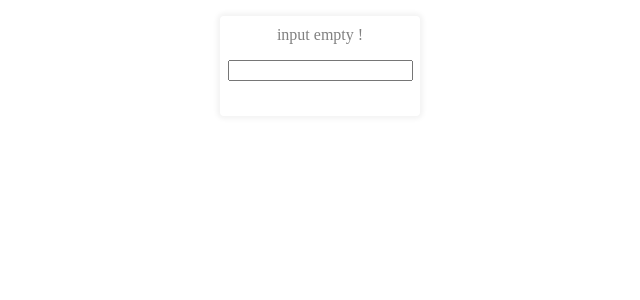
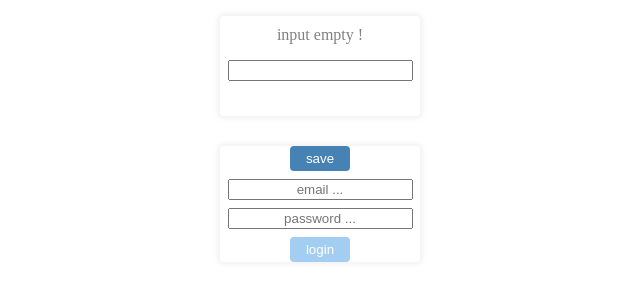
Before and after one commit to arefmokhtari/todo-react, a React (Create React App) app: page / in a window 1280 px wide. Shown: the top 300 px of the page, without its empty margins (320-960 px from the left). Built offline with nearby package versions, Linux system fonts and the light colour scheme.

Commit message:
add EmailForm !

```diff
--- a/src/App.css
+++ b/src/App.css
@@ -4,6 +4,11 @@
 .set-inputform {
     width: 200px;
     height: 100px;
+}
+.set-emailform {
+    width: 200px;
+    height: auto;
+    margin-top: 30px !important;
 }
 
 .input-class {
@@ -14,6 +19,7 @@
 .input-class>input {
     display: block;
     margin: auto;
+    margin-top: 8px;
     outline: none;
     text-align: center;
     color: gray;
@@ -21,3 +27,20 @@
 .input-class>input:focus{
     border: 2px solid gray;
 }
+
+.submit-btn {
+    background-color: steelblue;
+    color: white !important;
+    border: 0;
+    width: 60px;
+    height: 25px;
+    cursor: pointer;
+    border-radius: 4px;
+}
+.submit-btn:focus{
+    background-color: rgb(66, 146, 211);
+}
+.submit-btn:disabled{
+    background-color: rgb(164, 206, 241);
+    cursor: auto;
+}
--- a/src/App.js
+++ b/src/App.js
@@ -1,19 +1,49 @@
-
 
 import React, { useRef, useState } from 'react';
 import InputForm from './components/InputForm/InputForm';
 import './App.css';
+import EmailForm from './components/EmailForm/EmailForm';
 
 const App = () => {
     const input = useRef();
-    const [state, setState] = useState({textinput: ''});
+    const [state, setState] = useState({
+        textinput: '',
+        disablesubmit: true,
+        data: {email: '', password: ''},
+    });
 
     const onChangeInput = () => {
         const text = input.current.value;
-        setState({textinput: text});
+        const data = {... state};
+        data.textinput = text;
+        setState(data);
     }
-    return <InputForm {... {getinput: input, textinput:state.textinput, onchange: onChangeInput}}/>;
+    const checkEmailPassword = (email, password) => {
+        const emailText = email.current.value.trim();
+        const passwordText = password.current.value.trim();
+        if(emailText === state.data.email && passwordText === state.data.password)
+            alert('Login was successful !');
+        else alert('password or email is wrong !');
+    };
+    const saveEmailPassword = (email, password) => {
+        const emailText = email.current.value.trim();
+        const passwordText = password.current.value.trim();
+        if(/^[\w-\.]+@([\w-]+\.)+[\w-]{2,4}$/g.test(emailText))
+            if(passwordText.length !== 0){
+                const data = {... state};
+                data.data.email = emailText;
+                data.data.password = passwordText;
+                data.disablesubmit = false;
+                setState(data);
+                alert('saved !');
+            }else alert('password not entered !');
+        else alert('email is wrong');
+
+    }
+    return <>
+        <InputForm {... {getinput: input, textinput:state.textinput, onchange: onChangeInput}}/>
+        <EmailForm {... {disablesubmit: state.disablesubmit, save: saveEmailPassword, check: checkEmailPassword}}/>
+    </>;
 }
 
-
 export default App;
--- a/src/components/EmailForm/EmailForm.js
+++ b/src/components/EmailForm/EmailForm.js
@@ -2,10 +2,19 @@
 
 
 import React from 'react';
+import { useRef } from 'react';
+import Wrapper from '../hoc/Wrapper';
 
 
-const EmailForm = () => {
+const EmailForm = props => {
+    const [email, password] = [useRef(), useRef()];
 
+    return <>
+        <input type={'submit'} className='submit-btn' value={'save'} disabled={!props.disablesubmit} onClick={props.save.bind(this, email, password)}/>
+        <input type={'text'} placeholder={'email ...'} ref={email}/>
+        <input type={'text'} placeholder={'password ...'} ref={password}/>
+        <input type={'submit'} className='submit-btn' value={'login'} disabled={props.disablesubmit} onClick={props.check.bind(this, email, password)}/>
+    </>;
 }
 
-export default EmailForm;
+export default Wrapper(EmailForm, 'input-class set-emailform');
--- a/src/components/hoc/Wrapper.js
+++ b/src/components/hoc/Wrapper.js
@@ -1,5 +1,5 @@
 
-
+import React from 'react';
 
 const Wrapper = (Component, className) => {
     return (props) => <div className={className}>
```
